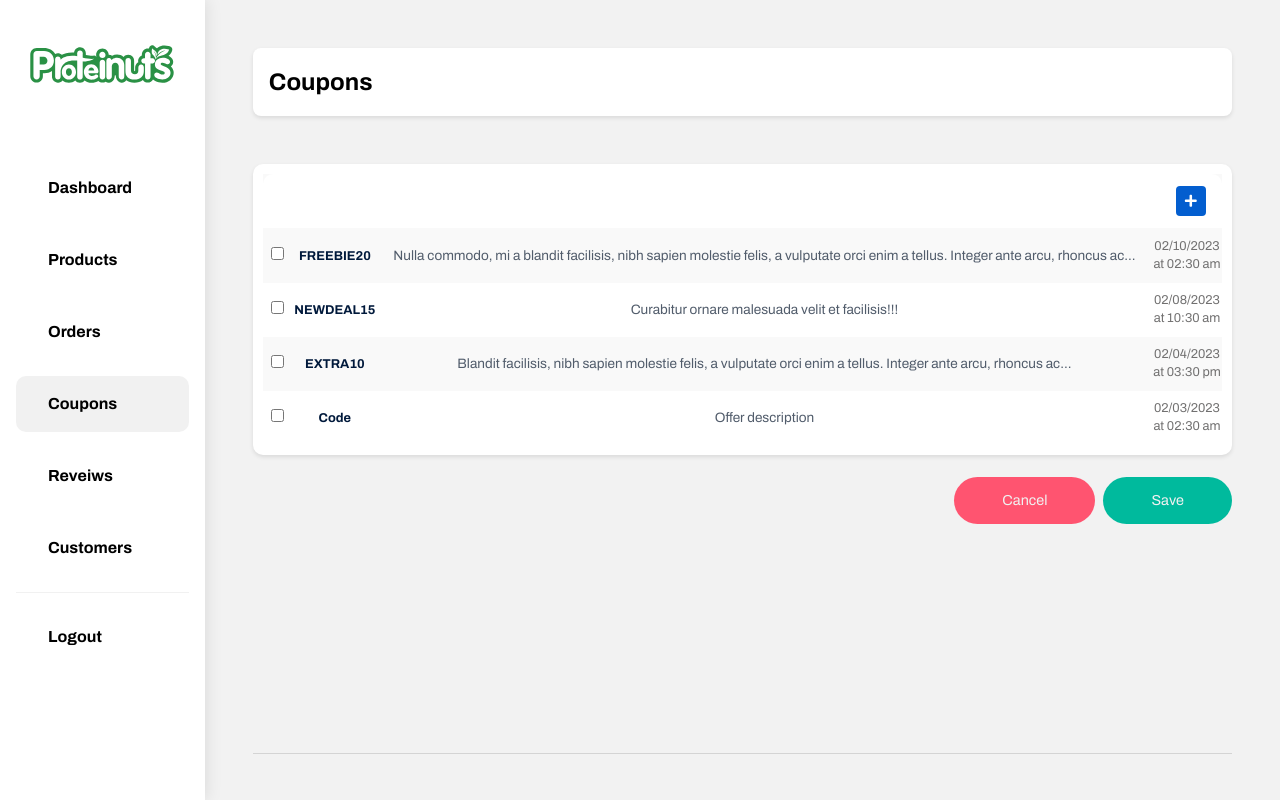
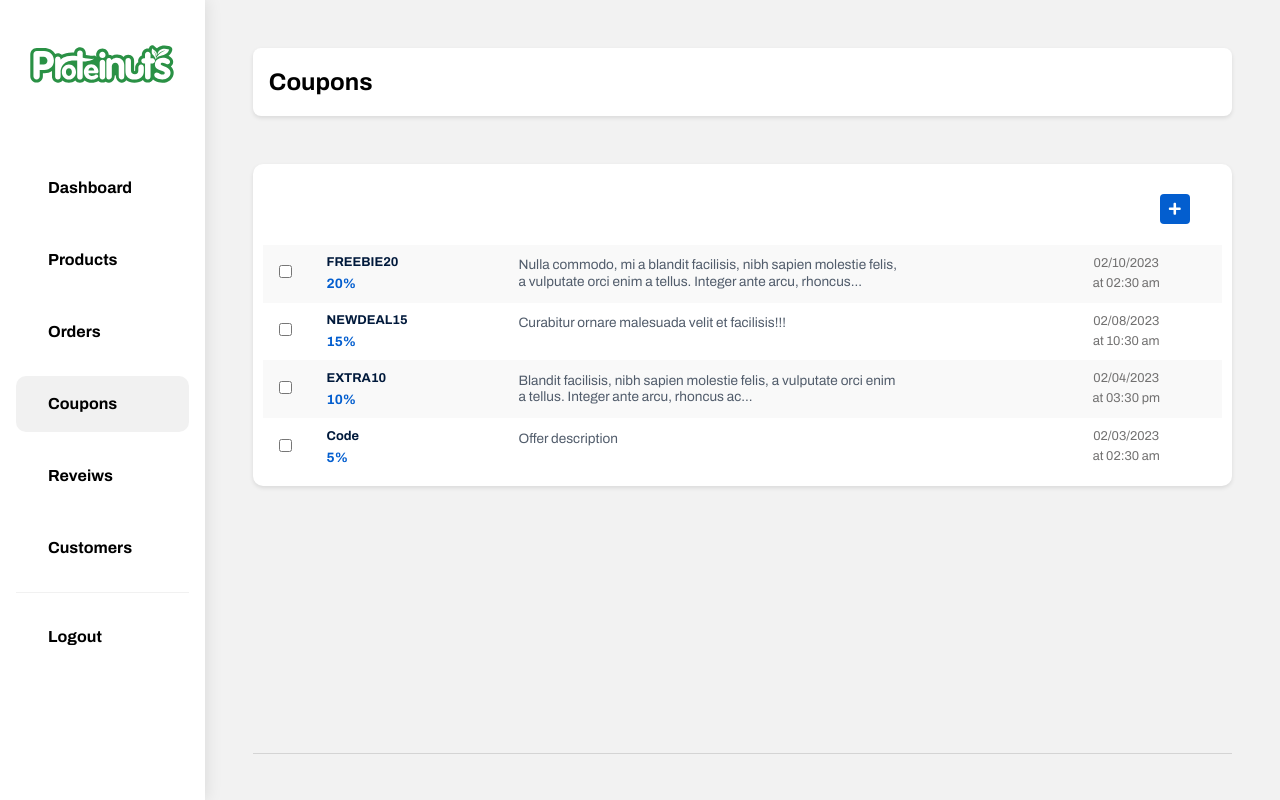
Before and after one commit to Arjunliljo/ProteinNutAdmin, a React (Vite) app: page /coupons in a window 1280 px wide. Built offline with nearby package versions, Linux system fonts and the light colour scheme.

Commit message:
admin panel latest

```diff
--- a/Sass/page/_coupons.scss
+++ b/Sass/page/_coupons.scss
@@ -18,30 +18,30 @@ $num-rows: 6;
 
     & table {
       width: 100%;
-      height: 80%; // Make the table take full height of its container
-      text-align: center;
+      height: 80%;
+      text-align: left; // Changed to left alignment
       font-size: 0.85rem;
+      border-collapse: separate;
+      border-spacing: 0 8px; // Add some vertical space between rows
 
       & tr {
         height: calc($row-height - 10px);
-
-        &:nth-child(even) {
-          background-color: white;
-        }
-
-        &:nth-child(odd) {
-          background-color: $background-gray;
-        }
       }
 
       & td, & th {
-        padding: 0.2rem 0;
+        padding: 0.5rem 1rem; // Increased padding
         vertical-align: middle;
         font-size: 0.85rem;
         color: #515C6B;
+        border: none; // Remove borders
 
         &:first-child {
           width: 30px;
+          padding-left: 1rem; // Add left padding to first column
+        }
+
+        &:last-child {
+          padding-right: 1rem; // Add right padding to last column
         }
       }
     }
@@ -51,30 +51,36 @@ $num-rows: 6;
       height: $thead-height;
       background-color: transparent;
       width: 100%;
-      font-size: 0.8rem; // Slightly smaller font size for the heading
+      font-size: 0.8rem;
 
       th {
-        text-align: center;
-        padding: 0.2rem 0;
+        text-align: left; // Align header text to left
+        padding: 0.5rem 1rem;
         font-weight: bold;
 
         &:first-child {
-          padding: 0;
+          padding-left: 1rem;
         }
       }
     }
 
     & tbody {
       & tr {
-        height: calc($row-height - 10px);
+        // Remove the existing background-color
+        // background-color: $white;
 
+        // Add different colors for even and odd rows
         &:nth-child(even) {
-          background-color: white;
+          background-color: $white;
         }
 
         &:nth-child(odd) {
           background-color: $background-gray;
         }
+
+        // &:hover {
+        //   background-color: darken($background-gray, 5%);
+        // }
       }
 
       & td {
@@ -104,10 +110,30 @@ $num-rows: 6;
           font-weight: bold;
           color: #00193B;
           font-size: 0.8rem;
+          display: block;
+        }
+
+        .coupon-discount {
+          // font-size: 0.75rem;
+          color: $table-blue;
+          font-weight: bold;
+          display: block;
+          margin-top: 2px;
         }
 
         .coupon-description {
           color: #515C6B;
+          display: flex;
+          flex-direction: column;
+          line-height: 1.2;
+          height: 2.4em; // Adjust this value if needed to fit two lines
+          overflow: hidden;
+
+          div {
+            white-space: nowrap;
+            overflow: hidden;
+            text-overflow: ellipsis;
+          }
         }
 
         .coupon-date {
@@ -221,3 +247,50 @@ $num-rows: 6;
   @include flex(between);
   gap: 2rem;
 }
+
+.coupon_code_discount {
+  display: flex;
+  gap: 3px;
+  flex-direction: row;
+}
+
+.coupons {
+  &__table {
+    table {
+      width: 100%;
+      border-collapse: collapse;
+    }
+
+    th, td {
+      padding: 10px;
+      border: 1px solid #ddd;
+    }
+  }
+
+  .coupon-code-discount {
+    display: flex;
+    flex-direction: column;
+
+    .coupon-code {
+      font-weight: bold;
+    }
+
+    .coupon-discount {
+      color: $table-blue;
+    }
+  }
+
+  .coupon-description {
+    display: block;
+    max-width: 100%;
+    word-wrap: break-word;
+  }
+
+  .coupon-date {
+    text-align: center;
+
+    div {
+      margin: 2px 0;
+    }
+  }
+}
--- a/css/style.css
+++ b/css/style.css
@@ -519,26 +519,27 @@ li {
 .coupons__table table {
   width: 100%;
   height: 80%;
-  text-align: center;
+  text-align: left;
   font-size: 0.85rem;
+  border-collapse: separate;
+  border-spacing: 0 8px;
 }
 .coupons__table table tr {
   height: calc(4rem - 10px);
 }
-.coupons__table table tr:nth-child(even) {
-  background-color: white;
-}
-.coupons__table table tr:nth-child(odd) {
-  background-color: #f9f9f9;
-}
 .coupons__table table td, .coupons__table table th {
-  padding: 0.2rem 0;
+  padding: 0.5rem 1rem;
   vertical-align: middle;
   font-size: 0.85rem;
   color: #515C6B;
+  border: none;
 }
 .coupons__table table td:first-child, .coupons__table table th:first-child {
   width: 30px;
+  padding-left: 1rem;
+}
+.coupons__table table td:last-child, .coupons__table table th:last-child {
+  padding-right: 1rem;
 }
 .coupons__table thead {
   color: #035ECF;
@@ -548,18 +549,15 @@ li {
   font-size: 0.8rem;
 }
 .coupons__table thead th {
-  text-align: center;
-  padding: 0.2rem 0;
+  text-align: left;
+  padding: 0.5rem 1rem;
   font-weight: bold;
 }
 .coupons__table thead th:first-child {
-  padding: 0;
-}
-.coupons__table tbody tr {
-  height: calc(4rem - 10px);
+  padding-left: 1rem;
 }
 .coupons__table tbody tr:nth-child(even) {
-  background-color: white;
+  background-color: #fff;
 }
 .coupons__table tbody tr:nth-child(odd) {
   background-color: #f9f9f9;
@@ -587,9 +585,26 @@ li {
   font-weight: bold;
   color: #00193B;
   font-size: 0.8rem;
+  display: block;
+}
+.coupons__table tbody td .coupon-discount {
+  color: #035ECF;
+  font-weight: bold;
+  display: block;
+  margin-top: 2px;
 }
 .coupons__table tbody td .coupon-description {
   color: #515C6B;
+  display: flex;
+  flex-direction: column;
+  line-height: 1.2;
+  height: 2.4em;
+  overflow: hidden;
+}
+.coupons__table tbody td .coupon-description div {
+  white-space: nowrap;
+  overflow: hidden;
+  text-overflow: ellipsis;
 }
 .coupons__table tbody td .coupon-date {
   font-size: 0.8rem;
@@ -686,6 +701,42 @@ li {
   gap: 2rem;
 }
 
+.coupon_code_discount {
+  display: flex;
+  gap: 3px;
+  flex-direction: row;
+}
+
+.coupons__table table {
+  width: 100%;
+  border-collapse: collapse;
+}
+.coupons__table th, .coupons__table td {
+  padding: 10px;
+  border: 1px solid #ddd;
+}
+.coupons .coupon-code-discount {
+  display: flex;
+  flex-direction: column;
+}
+.coupons .coupon-code-discount .coupon-code {
+  font-weight: bold;
+}
+.coupons .coupon-code-discount .coupon-discount {
+  color: #035ECF;
+}
+.coupons .coupon-description {
+  display: block;
+  max-width: 100%;
+  word-wrap: break-word;
+}
+.coupons .coupon-date {
+  text-align: center;
+}
+.coupons .coupon-date div {
+  margin: 2px 0;
+}
+
 .reviews__header {
   display: flex;
   justify-content: space-between;
@@ -734,7 +785,7 @@ li {
 .reviews__table table td {
   padding: 0.5rem;
   vertical-align: middle;
-  font-size: 0.8rem;
+  font-size: 0.9rem;
   color: #515C6B;
   white-space: nowrap;
   overflow: hidden;
@@ -743,6 +794,21 @@ li {
 .reviews__table table td:first-child {
   width: 30px;
 }
+.reviews__table table td:nth-child(2) {
+  width: 20%;
+}
+.reviews__table table td:nth-child(3) {
+  width: 10%;
+}
+.reviews__table table td:nth-child(4) {
+  width: 50%;
+  white-space: normal;
+  text-align: left;
+  padding: 0.25rem 0.5rem;
+}
+.reviews__table table td:nth-child(5) {
+  width: 20%;
+}
 .reviews__table thead {
   color: #035ECF;
   height: 2.5rem;
@@ -761,11 +827,12 @@ li {
   width: 30px;
 }
 .reviews__table tbody tr {
-  height: 3rem;
+  height: auto;
+  min-height: 4rem;
 }
 .reviews__table tbody td {
-  font-size: 0.8rem;
-  line-height: 1.3;
+  font-size: 0.9rem;
+  line-height: 1.4;
 }
 .reviews__table tbody td .fa-star {
   color: #ccc;
@@ -774,16 +841,16 @@ li {
   color: #FFD700;
 }
 .reviews__table tbody td .review-comment {
-  width: 100%;
-  resize: none;
-  border: none;
-  background-color: transparent;
-  font-size: 0.8rem;
-  color: #00193B;
-  font-weight: bold;
-  white-space: nowrap;
+  width: 50%;
+  white-space: normal;
+  text-align: left;
   overflow: hidden;
   text-overflow: ellipsis;
+  display: -webkit-box;
+  -webkit-line-clamp: 2;
+  -webkit-box-orient: vertical;
+  line-height: 1.3;
+  max-height: 2.6em;
 }
 .reviews__table tbody td .edit-button {
   padding: 5px 10px;
@@ -1154,7 +1221,7 @@ li {
 .reviews__table table td {
   padding: 0.5rem;
   vertical-align: middle;
-  font-size: 0.8rem;
+  font-size: 0.9rem;
   color: #515C6B;
   white-space: nowrap;
   overflow: hidden;
@@ -1163,6 +1230,21 @@ li {
 .reviews__table table td:first-child {
   width: 30px;
 }
+.reviews__table table td:nth-child(2) {
+  width: 20%;
+}
+.reviews__table table td:nth-child(3) {
+  width: 10%;
+}
+.reviews__table table td:nth-child(4) {
+  width: 50%;
+  white-space: normal;
+  text-align: left;
+  padding: 0.25rem 0.5rem;
+}
+.reviews__table table td:nth-child(5) {
+  width: 20%;
+}
 .reviews__table thead {
   color: #035ECF;
   height: 2.5rem;
@@ -1181,11 +1263,12 @@ li {
   width: 30px;
 }
 .reviews__table tbody tr {
-  height: 3rem;
+  height: auto;
+  min-height: 4rem;
 }
 .reviews__table tbody td {
-  font-size: 0.8rem;
-  line-height: 1.3;
+  font-size: 0.9rem;
+  line-height: 1.4;
 }
 .reviews__table tbody td .fa-star {
   color: #ccc;
@@ -1194,16 +1277,16 @@ li {
   color: #FFD700;
 }
 .reviews__table tbody td .review-comment {
-  width: 100%;
-  resize: none;
-  border: none;
-  background-color: transparent;
-  font-size: 0.8rem;
-  color: #00193B;
-  font-weight: bold;
-  white-space: nowrap;
+  width: 50%;
+  white-space: normal;
+  text-align: left;
   overflow: hidden;
   text-overflow: ellipsis;
+  display: -webkit-box;
+  -webkit-line-clamp: 2;
+  -webkit-box-orient: vertical;
+  line-height: 1.3;
+  max-height: 2.6em;
 }
 .reviews__table tbody td .edit-button {
   padding: 5px 10px;
@@ -1281,26 +1364,27 @@ li {
 .coupons__table table {
   width: 100%;
   height: 80%;
-  text-align: center;
+  text-align: left;
   font-size: 0.85rem;
+  border-collapse: separate;
+  border-spacing: 0 8px;
 }
 .coupons__table table tr {
   height: calc(4rem - 10px);
 }
-.coupons__table table tr:nth-child(even) {
-  background-color: white;
-}
-.coupons__table table tr:nth-child(odd) {
-  background-color: #f9f9f9;
-}
 .coupons__table table td, .coupons__table table th {
-  padding: 0.2rem 0;
+  padding: 0.5rem 1rem;
   vertical-align: middle;
   font-size: 0.85rem;
   color: #515C6B;
+  border: none;
 }
 .coupons__table table td:first-child, .coupons__table table th:first-child {
   width: 30px;
+  padding-left: 1rem;
+}
+.coupons__table table td:last-child, .coupons__table table th:last-child {
+  padding-right: 1rem;
 }
 .coupons__table thead {
   color: #035ECF;
@@ -1310,18 +1394,15 @@ li {
   font-size: 0.8rem;
 }
 .coupons__table thead th {
-  text-align: center;
-  padding: 0.2rem 0;
+  text-align: left;
+  padding: 0.5rem 1rem;
   font-weight: bold;
 }
 .coupons__table thead th:first-child {
-  padding: 0;
-}
-.coupons__table tbody tr {
-  height: calc(4rem - 10px);
+  padding-left: 1rem;
 }
 .coupons__table tbody tr:nth-child(even) {
-  background-color: white;
+  background-color: #fff;
 }
 .coupons__table tbody tr:nth-child(odd) {
   background-color: #f9f9f9;
@@ -1349,9 +1430,26 @@ li {
   font-weight: bold;
   color: #00193B;
   font-size: 0.8rem;
+  display: block;
+}
+.coupons__table tbody td .coupon-discount {
+  color: #035ECF;
+  font-weight: bold;
+  display: block;
+  margin-top: 2px;
 }
 .coupons__table tbody td .coupon-description {
   color: #515C6B;
+  display: flex;
+  flex-direction: column;
+  line-height: 1.2;
+  height: 2.4em;
+  overflow: hidden;
+}
+.coupons__table tbody td .coupon-description div {
+  white-space: nowrap;
+  overflow: hidden;
+  text-overflow: ellipsis;
 }
 .coupons__table tbody td .coupon-date {
   font-size: 0.8rem;
@@ -1448,6 +1546,42 @@ li {
   gap: 2rem;
 }
 
+.coupon_code_discount {
+  display: flex;
+  gap: 3px;
+  flex-direction: row;
+}
+
+.coupons__table table {
+  width: 100%;
+  border-collapse: collapse;
+}
+.coupons__table th, .coupons__table td {
+  padding: 10px;
+  border: 1px solid #ddd;
+}
+.coupons .coupon-code-discount {
+  display: flex;
+  flex-direction: column;
+}
+.coupons .coupon-code-discount .coupon-code {
+  font-weight: bold;
+}
+.coupons .coupon-code-discount .coupon-discount {
+  color: #035ECF;
+}
+.coupons .coupon-description {
+  display: block;
+  max-width: 100%;
+  word-wrap: break-word;
+}
+.coupons .coupon-date {
+  text-align: center;
+}
+.coupons .coupon-date div {
+  margin: 2px 0;
+}
+
 .modal-overlay {
   position: fixed;
   top: 0;
@@ -1591,20 +1725,24 @@ li {
   transition: background-color 0.3s;
 }
 .modal-actions .cancel-btn {
-  background-color: #ff4757;
+  background-color: #ff5470;
   color: white;
   border: none;
+  border-radius: 15rem;
+  padding: 0.8rem 3rem;
 }
 .modal-actions .cancel-btn:hover {
-  background-color: #ff6b81;
+  background-color: #ff5470;
 }
 .modal-actions .publish-btn {
-  background-color: #00d2d3;
+  background-color: #00ba9d;
   color: white;
   border: none;
+  border-radius: 15rem;
+  padding: 0.8rem 3rem;
 }
 .modal-actions .publish-btn:hover {
-  background-color: #01a3a4;
+  background-color: #00ba9d;
 }
 
 @media (max-width: 1200px) {
--- a/src/page/Reviews/components/ReveiwsFooter.jsx
+++ b/src/page/Reviews/components/ReveiwsFooter.jsx
@@ -1,10 +1,12 @@
 import SecondaryBtn from "../../../components/Buttons/SecondaryBtn";
 
-function ReveiwsFooter() {
+function ReveiwsFooter({ selectedItems }) {
   return (
     <div className="reviews__footer">
       <div>Pagenation</div>
-      <SecondaryBtn>Delete</SecondaryBtn>
+      {selectedItems.length > 0 && (
+        <SecondaryBtn>Delete ({selectedItems.length})</SecondaryBtn>
+      )}
     </div>
   );
 }
--- a/src/page/Reviews/components/ReviewsTable.jsx
+++ b/src/page/Reviews/components/ReviewsTable.jsx
@@ -1,7 +1,7 @@
 import React from 'react'
 import '@fortawesome/fontawesome-free/css/all.min.css';
 
-const ReviewsTable = () => {
+const ReviewsTable = ({ selectedItems, onItemSelect }) => {
   const reviews = [
     {
       name: "J. Davidson",
@@ -23,7 +23,7 @@ const ReviewsTable = () => {
       name: "Mr. Warner",
       email: "email@email.com",
       rating: 5,
-      comment: "Blandit facilisis, nibh sapien molestie felis, a vulputate orci enim a tellus. Integer ante arcu, rhoncus ac ...",
+      comment: "Blandit facilisis, nibh sapien molestie felis, a vulputate orci enim a tellus. Integer ante arcu, rhoncus ac hgsvfscjvsjdhgshdvjsgfvfhskvbf asyhvfgasukf ayskjd safygkas fasjjhashv casjcva scfuyjagskcc asycgjkhashfjc ascvcnasikcjv ...",
       product: "name name",
       date: "12.12.23 02:30 am",
     },
@@ -56,9 +56,15 @@ const ReviewsTable = () => {
       </div>
       <table className='main_table'>
         <tbody>
-          {reviews.map((review) => (
-            <tr key={review.id}>
-              <td><input type="checkbox" /></td>
+          {reviews.map((review, index) => (
+            <tr key={index}>
+              <td>
+                <input
+                  type="checkbox"
+                  checked={selectedItems.includes(index)}
+                  onChange={() => onItemSelect(index)}
+                />
+              </td>
               <td className="reviews__name-email">
                 <div className="customer-name">{review.name}</div>
                 <div>{review.email}</div>
--- a/src/page/coupons/Coupons.jsx
+++ b/src/page/coupons/Coupons.jsx
@@ -1,14 +1,107 @@
+import React, { useState } from 'react';
 import MainTitle from "../../components/smallcomponents/MainTitle";
 import CoupnsFooter from "./components/CoupnsFooter";
 import CouponsTable from "./components/CouponsTable";
 
 function Coupons() {
+  const [isAdding, setIsAdding] = useState(false);
+  const [coupons, setCoupons] = useState([
+    {
+      id: 1,
+      title: "FREEBIE20",
+      discount: "20%",
+      description: "Nulla commodo, mi a blandit facilisis, nibh sapien molestie felis, a vulputate orci enim a tellus. Integer ante arcu, rhoncus ac...",
+      date: "02/10/2023",
+      time: "at 02:30 am"
+    },
+    {
+      id: 2,
+      title: "NEWDEAL15",
+      discount: "15%",
+      description: "Curabitur ornare malesuada velit et facilisis!!!",
+      date: "02/08/2023",
+      time: "at 10:30 am"
+    },
+    {
+      id: 3,
+      title: "EXTRA10",
+      discount: "10%",
+      description: "Blandit facilisis, nibh sapien molestie felis, a vulputate orci enim a tellus. Integer ante arcu, rhoncus ac...",
+      date: "02/04/2023",
+      time: "at 03:30 pm"
+    },
+    {
+      id: 4,
+      title: "Code",
+      discount: "5%",
+      description: "Offer description",
+      date: "02/03/2023",
+      time: "at 02:30 am"
+    }
+  ]);
+  const [newCoupon, setNewCoupon] = useState({
+    title: '',
+    discount: '',
+    description: '',
+    date: '',
+    time: ''
+  });
+  const [selectedCoupons, setSelectedCoupons] = useState([]);
+
+  const handleAddClick = () => {
+    setIsAdding(true);
+  };
+
+  const handleCancel = () => {
+    setIsAdding(false);
+    setNewCoupon({ title: '', description: '', date: '', time: '' });
+  };
+
+  const handleSave = () => {
+    setCoupons(prev => [{ id: Date.now(), ...newCoupon }, ...prev]);
+    setIsAdding(false);
+    setNewCoupon({ title: '', description: '', date: '', time: '' });
+  };
+
+  const handleInputChange = (e) => {
+    const { name, value } = e.target;
+    setNewCoupon(prev => ({
+      ...prev,
+      [name]: name === 'title' ? value.toUpperCase() : value
+    }));
+  };
+
+  const handleSelectCoupon = (id) => {
+    setSelectedCoupons(prev =>
+      prev.includes(id) ? prev.filter(couponId => couponId !== id) : [...prev, id]
+    );
+  };
+
+  const handleDeleteSelected = () => {
+    setCoupons(prev => prev.filter(coupon => !selectedCoupons.includes(coupon.id)));
+    setSelectedCoupons([]);
+  };
+
   return (
     <main className="coupons">
       <MainTitle>Coupons</MainTitle>
       <div className="main-body coupons__body">
-        <CouponsTable />
-        <CoupnsFooter />
+        <CouponsTable
+          isAdding={isAdding}
+          coupons={coupons}
+          newCoupon={newCoupon}
+          onAddClick={handleAddClick}
+          onInputChange={handleInputChange}
+          selectedCoupons={selectedCoupons}
+          onSelectCoupon={handleSelectCoupon}
+        />
+        <CoupnsFooter
+          onCancel={handleCancel}
+          onSave={handleSave}
+          onDelete={handleDeleteSelected}
+          isAdding={isAdding}
+          selectedCount={selectedCoupons.length}
+        />
       </div>
     </main>
   );
--- a/src/page/coupons/components/CoupnsFooter.jsx
+++ b/src/page/coupons/components/CoupnsFooter.jsx
@@ -1,13 +1,19 @@
 import PrimaryBtn from "../../../components/Buttons/PrimaryBtn";
 import SecondaryBtn from "../../../components/Buttons/SecondaryBtn";
 
-function CoupnsFooter() {
+function CoupnsFooter({ onCancel, onSave, onDelete, isAdding, selectedCount }) {
   return (
     <div className="coupons__footer">
-      <span></span>
+      <span>{selectedCount > 0 && `${selectedCount} selected`}</span>
       <div className="coupons__footerBtns">
-        <SecondaryBtn style={{ marginRight: ".5rem" }}>Cancel</SecondaryBtn>
-        <PrimaryBtn>Save</PrimaryBtn>
+        {isAdding ? (
+          <>
+            <SecondaryBtn style={{ marginRight: ".5rem" }} onClick={onCancel}>Cancel</SecondaryBtn>
+            <PrimaryBtn onClick={onSave}>Save</PrimaryBtn>
+          </>
+        ) : (
+          selectedCount > 0 && <SecondaryBtn onClick={onDelete}>Delete</SecondaryBtn>
+        )}
       </div>
     </div>
   );
--- a/src/page/coupons/components/CouponsTable.jsx
+++ b/src/page/coupons/components/CouponsTable.jsx
@@ -1,65 +1,29 @@
-import React, { useState } from 'react'
-import { FaPlus } from 'react-icons/fa' // Make sure to install react-icons if not already installed
+import React from 'react'
+import { FaPlus } from 'react-icons/fa'
 
-const CouponsTable = () => {
-  const [coupons, setCoupons] = useState([
-    {
-      id: 1,
-      title: "FREEBIE20",
-      description: "Nulla commodo, mi a blandit facilisis, nibh sapien molestie felis, a vulputate orci enim a tellus. Integer ante arcu, rhoncus ac...",
-      date: "02/10/2023",
-      time: "at 02:30 am"
-    },
-    {
-      id: 2,
-      title: "NEWDEAL15",
-      description: "Curabitur ornare malesuada velit et facilisis!!!",
-      date: "02/08/2023",
-      time: "at 10:30 am"
-    },
-    {
-      id: 3,
-      title: "EXTRA10",
-      description: "Blandit facilisis, nibh sapien molestie felis, a vulputate orci enim a tellus. Integer ante arcu, rhoncus ac...",
-      date: "02/04/2023",
-      time: "at 03:30 pm"
-    },
-    {
-      id: 4,
-      title: "Code",
-      description: "Offer description",
-      date: "02/03/2023",
-      time: "at 02:30 am"
-    }
-  ]);
-
-  const [isAdding, setIsAdding] = useState(false);
-  const [newCoupon, setNewCoupon] = useState({
-    title: '',
-    description: '',
-    date: '',
-    time: ''
-  });
-
-  const handleAddClick = () => {
-    setIsAdding(true);
-  };
-
-  const handleInputChange = (e) => {
-    const { name, value } = e.target;
-    setNewCoupon(prev => ({ ...prev, [name]: value }));
-  };
-
-  const handleSave = () => {
-    setCoupons(prev => [{ id: Date.now(), ...newCoupon }, ...prev]);
-    setIsAdding(false);
-    setNewCoupon({ title: '', description: '', date: '', time: '' });
+const CouponsTable = ({ isAdding, coupons, newCoupon, onAddClick, onInputChange, selectedCoupons, onSelectCoupon }) => {
+  const formatDescription = (description) => {
+    const words = description.split(' ');
+    const firstLine = words.slice(0, 10).join(' ');
+    const secondLine = words.slice(10, 20).join(' ');
+    return (
+      <>
+        <div>{firstLine}</div>
+        <div>{secondLine}{words.length > 20 ? '...' : ''}</div>
+      </>
+    );
   };
 
   return (
     <div className="coupons">
       <div className="coupons__table">
         <table>
+          <colgroup>
+            <col style={{width: '5%'}} />
+            <col style={{width: '20%'}} />
+            <col style={{width: '55%'}} />
+            <col style={{width: '20%'}} />
+          </colgroup>
           <thead>
             <tr>
               <th colSpan="4">
@@ -68,9 +32,8 @@ const CouponsTable = () => {
                     {/* <input type="checkbox" /> */}
                   </div>
                   <div className="coupons__header-right">
-                    <button className="coupons__add-btn" onClick={handleAddClick}>
+                    <button className="coupons__add-btn" onClick={onAddClick}>
                       <FaPlus />
-
                     </button>
                   </div>
                 </div>
@@ -81,32 +44,54 @@ const CouponsTable = () => {
             {isAdding && (
               <tr>
                 <td><input type="checkbox" disabled /></td>
-                <td><input type="text" name="title" value={newCoupon.title} onChange={handleInputChange} placeholder="Coupon Code" /></td>
-                <td><input type="text" name="description" value={newCoupon.description} onChange={handleInputChange} placeholder="Description" /></td>
                 <td>
-                  <input type="date" name="date" value={newCoupon.date} onChange={handleInputChange} />
-                  <input type="time" name="time" value={newCoupon.time} onChange={handleInputChange} />
-                  {/* <button onClick={handleSave}>Save</button> */}
+                  <div className='coupon_code_discount'>
+                    <input type="text" name="title" value={newCoupon.title} onChange={onInputChange} placeholder="Coupon Code" />
+                    <input type="text" name="discount" value={newCoupon.discount} onChange={onInputChange} placeholder="Discount %" />
+                  </div>
+                </td>
+                <td><input type="text" name="description" value={newCoupon.description} onChange={onInputChange} placeholder="Description" /></td>
+                <td>
+                  <input type="date" name="date" value={newCoupon.date} onChange={onInputChange} />
+                  <input type="time" name="time" value={newCoupon.time} onChange={onInputChange} />
                 </td>
               </tr>
             )}
-            {coupons.map((coupon) => (
-              <tr key={coupon.id}>
-                <td><input type="checkbox" /></td>
-                <td><span className="coupon-code">{coupon.title}</span></td>
-                <td><span className="coupon-description">{coupon.description}</span></td>
-                <td>
-                  <div className="coupon-date">
-                    {coupon.date}
-                    <div>{coupon.time}</div>
-                  </div>
+            {coupons.length > 0 ? (
+              coupons.map((coupon) => (
+                <tr key={coupon.id}>
+                  <td>
+                    <input
+                      type="checkbox"
+                      checked={selectedCoupons.includes(coupon.id)}
+                      onChange={() => onSelectCoupon(coupon.id)}
+                    />
+                  </td>
+                  <td>
+                    <div className="coupon-code-discount">
+                      <span className="coupon-code">{coupon.title}</span>
+                      <span className="coupon-discount">{coupon.discount}</span>
+                    </div>
+                  </td>
+                  <td><span className="coupon-description">{formatDescription(coupon.description)}</span></td>
+                  <td>
+                    <div className="coupon-date">
+                      <div>{coupon.date}</div>
+                      <div>{coupon.time}</div>
+                    </div>
+                  </td>
+                </tr>
+              ))
+            ) : (
+              <tr>
+                <td colSpan="4" style={{ textAlign: 'center', padding: '20px' }}>
+                  No coupons available
                 </td>
               </tr>
-            ))}
+            )}
           </tbody>
         </table>
       </div>
-
     </div>
   )
 }
```
Also changed, not shown: Sass/components/_productmodal.scss (+8 -4 lines), Sass/page/_reviews.scss (+34 -14 lines), src/page/Reviews/Reviews.jsx (+13 -2 lines), 1 other file (tests, documents, lock files or other folders).
